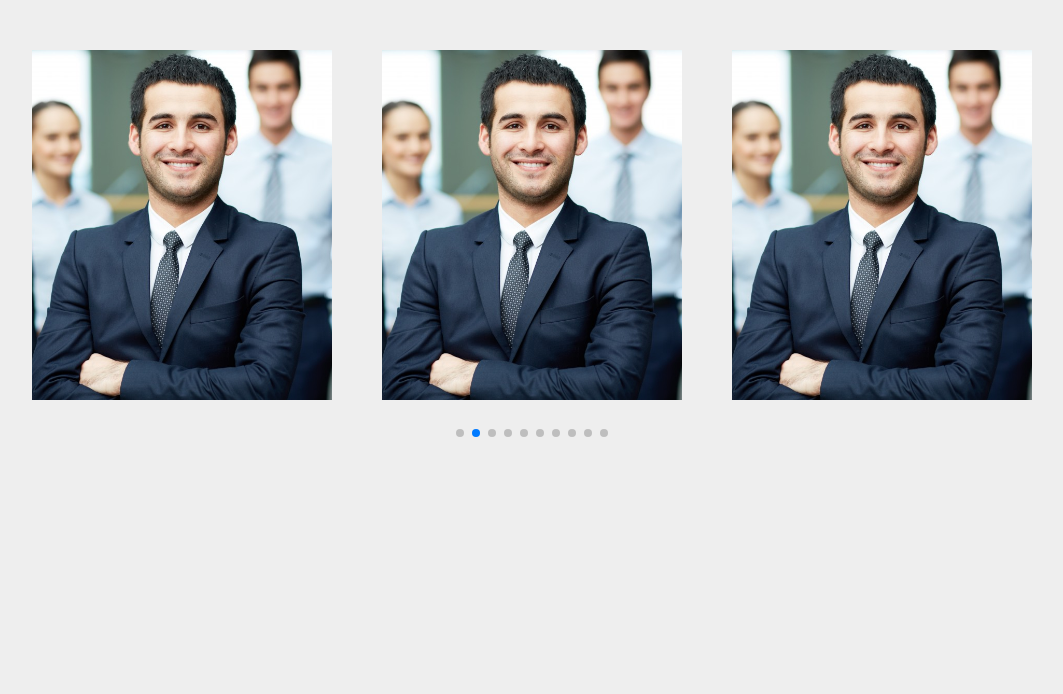
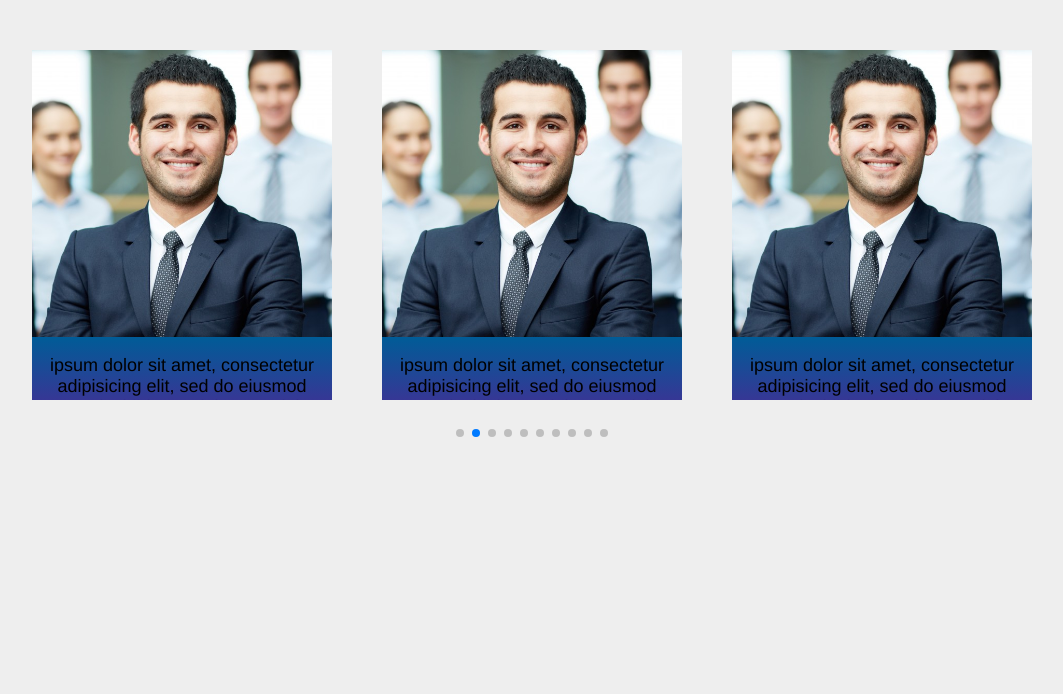
Before and after one commit to shyam205/swip2, a plain HTML site: page index.html in a window 1280 px wide. Shown: the whole page, without its empty margins (108-1171 px from the left). Drawn offline with Linux system fonts and the light colour scheme.

Commit message:
my commit

```diff
--- a/style.css
+++ b/style.css
@@ -45,7 +45,7 @@ html, body {
       left: :0;
       bottom: 0;
       width:100%;
-       height:0px;
+       height:63px !important;
       background-image:linear-gradient(#005C97,#363795);
      transition: all 1s cubic-bezier(.48, -0.28, 0.41, 1.4);
       box-sizing: border-box;
```
